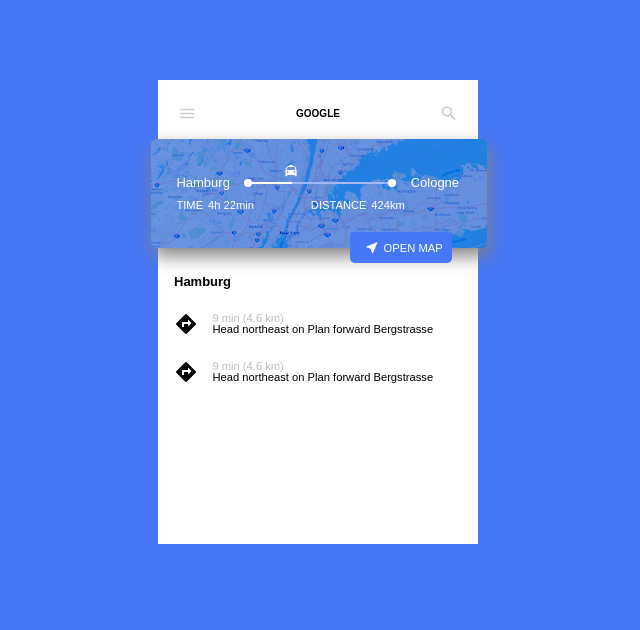
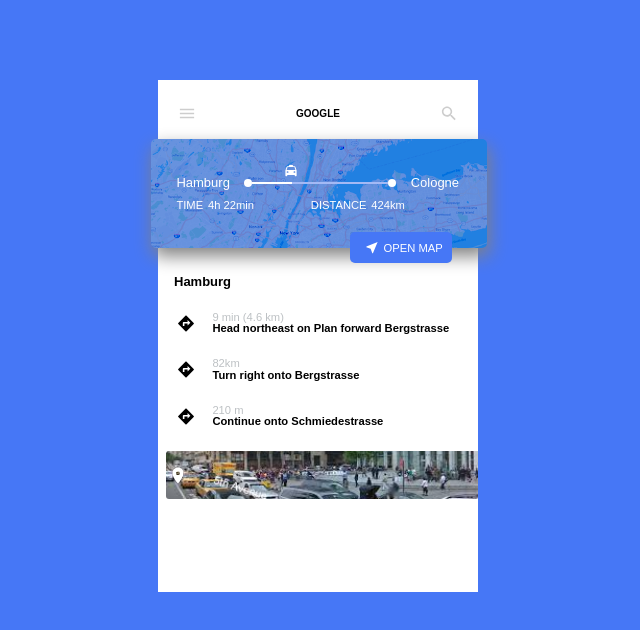
Before and after one commit to catalystcodes/Loop_2_-_Step_9, a plain HTML site: page index.html in a window 1280 px wide. Shown: the whole page, without its empty margins (322-962 px from the left). Drawn offline with Linux system fonts and the light colour scheme.

Commit message:
update code base

```diff
--- a/css/style.css
+++ b/css/style.css
@@ -4,7 +4,7 @@
 }
 
 .whole {
-    height: 29rem;
+    height: 32rem;
     width: 20rem;
     margin: 5rem auto;
     background-color: white;
@@ -165,4 +165,19 @@
 
 .p9 {
     font-size: 0.7rem;
+    font-weight: bold;
 }
+
+.head4 {
+    width: 19.5rem;
+    height: 3rem;
+    border-top-left-radius: 3px;
+    border-bottom-left-radius: 3px;
+    margin-left: 0.5rem;
+    margin-top: 1.5rem;
+    background-image: url(../media/streetview.jpg);
+    background-size: cover;
+    background-position: center;
+    display: flex;
+    align-items: center;
+}
--- a/index.html
+++ b/index.html
@@ -53,7 +53,7 @@
         <p class="p7">Hamburg</p>
 
         <div class="head3">
-            <svg fill="#000000" height="24" viewBox="0 0 24 24" width="24" xmlns="http://www.w3.org/2000/svg">
+            <svg fill="#000000" height="19" viewBox="0 0 24 24" width="24" xmlns="http://www.w3.org/2000/svg">
                 <path d="M21.71 11.29l-9-9c-.39-.39-1.02-.39-1.41 0l-9 9c-.39.39-.39 1.02 0 1.41l9 9c.39.39 1.02.39 1.41 0l9-9c.39-.38.39-1.01 0-1.41zM14 14.5V12h-4v3H8v-4c0-.55.45-1 1-1h5V7.5l3.5 3.5-3.5 3.5z"/>
                 <path d="M0 0h24v24H0z" fill="none"/>
             </svg>
@@ -64,14 +64,32 @@
         </div>
 
         <div class="head3">
-            <svg fill="#000000" height="24" viewBox="0 0 24 24" width="24" xmlns="http://www.w3.org/2000/svg">
+            <svg fill="#000000" height="19" viewBox="0 0 24 24" width="24" xmlns="http://www.w3.org/2000/svg">
                 <path d="M21.71 11.29l-9-9c-.39-.39-1.02-.39-1.41 0l-9 9c-.39.39-.39 1.02 0 1.41l9 9c.39.39 1.02.39 1.41 0l9-9c.39-.38.39-1.01 0-1.41zM14 14.5V12h-4v3H8v-4c0-.55.45-1 1-1h5V7.5l3.5 3.5-3.5 3.5z"/>
                 <path d="M0 0h24v24H0z" fill="none"/>
             </svg>
             <div class="sub-head3">
-                <p class="p8">9 min (4.6 km)</p>
-                <p class="p9">Head northeast on Plan forward Bergstrasse</p>
+                <p class="p8">82km</p>
+                <p class="p9">Turn right onto Bergstrasse</p>
             </div>
+        </div>
+
+        <div class="head3">
+            <svg fill="#000000" height="19" viewBox="0 0 24 24" width="24" xmlns="http://www.w3.org/2000/svg">
+                <path d="M21.71 11.29l-9-9c-.39-.39-1.02-.39-1.41 0l-9 9c-.39.39-.39 1.02 0 1.41l9 9c.39.39 1.02.39 1.41 0l9-9c.39-.38.39-1.01 0-1.41zM14 14.5V12h-4v3H8v-4c0-.55.45-1 1-1h5V7.5l3.5 3.5-3.5 3.5z"/>
+                <path d="M0 0h24v24H0z" fill="none"/>
+            </svg>
+            <div class="sub-head3">
+                <p class="p8">210 m</p>
+                <p class="p9">Continue onto Schmiedestrasse</p>
+            </div>
+        </div>
+
+        <div class="head4">
+            <svg fill="#FFFFFF" height="19" viewBox="0 0 24 24" width="24" xmlns="http://www.w3.org/2000/svg">
+                <path d="M12 2C8.13 2 5 5.13 5 9c0 5.25 7 13 7 13s7-7.75 7-13c0-3.87-3.13-7-7-7zm0 9.5c-1.38 0-2.5-1.12-2.5-2.5s1.12-2.5 2.5-2.5 2.5 1.12 2.5 2.5-1.12 2.5-2.5 2.5z"/>
+                <path d="M0 0h24v24H0z" fill="none"/>
+            </svg>
         </div>
     </div>
 
```
